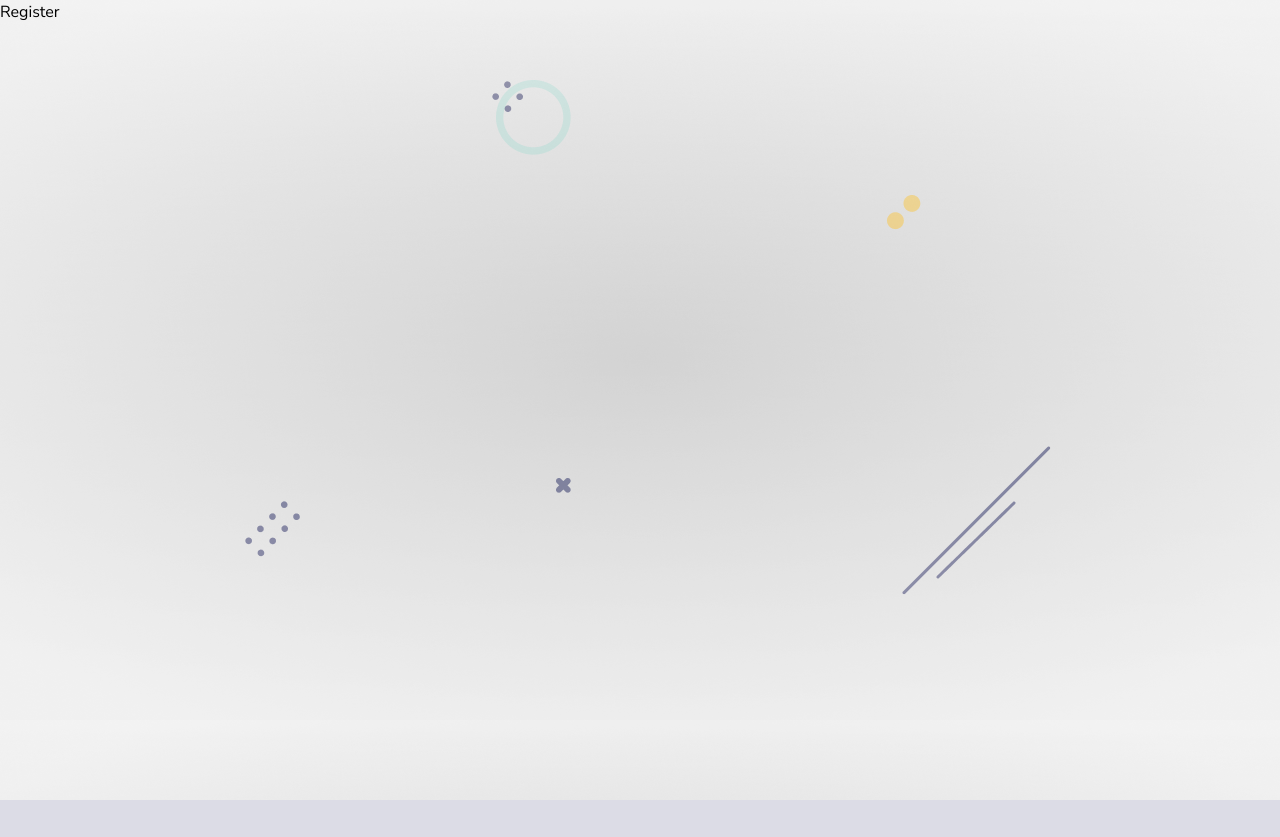
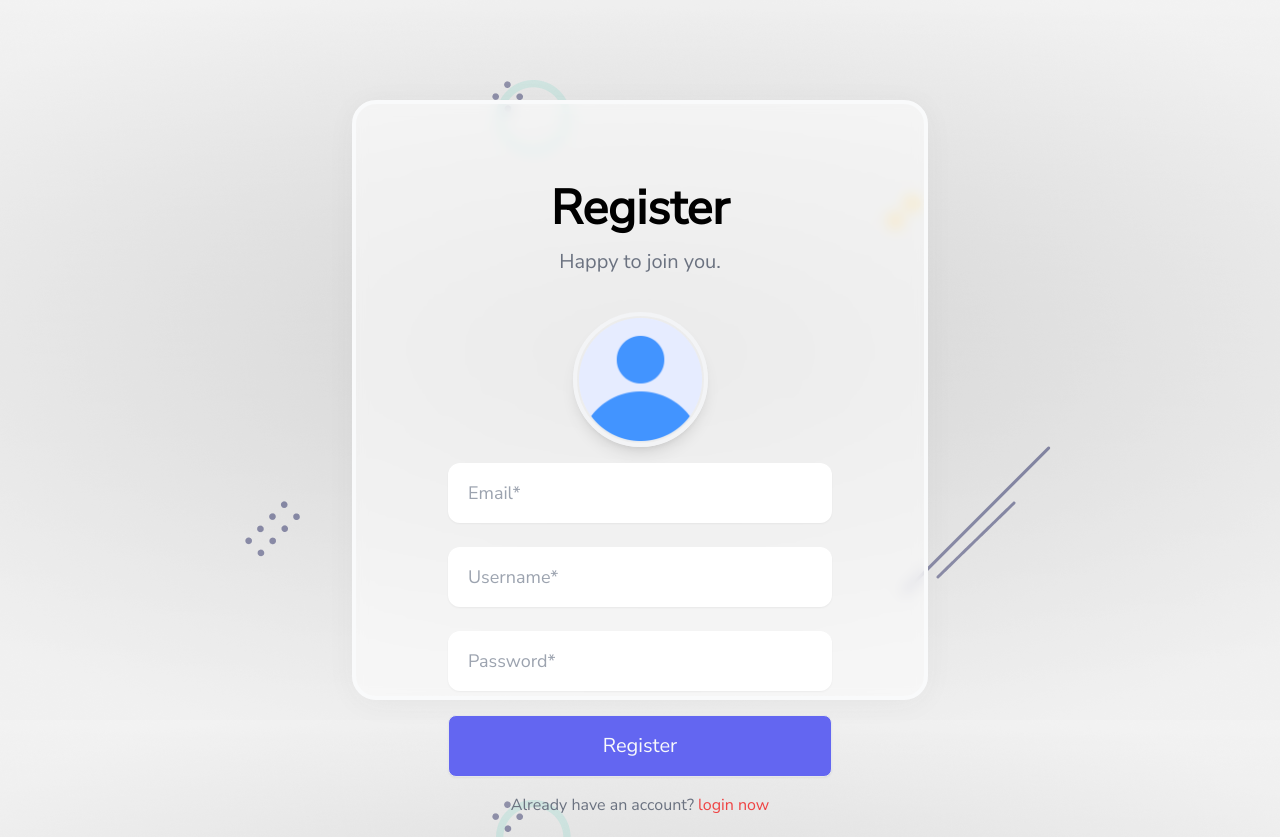
Before and after one commit to tsato1/MERNApp, a React (Create React App) app in the folder client/: page /register in a window 1280 px wide. Before the commit the page ends 800 px from the top, so only its background shows below. Built offline with nearby package versions, Linux system fonts and the light colour scheme.

Commit message:
feat: register form

```diff
--- a/client/src/components/Register.js
+++ b/client/src/components/Register.js
@@ -1,7 +1,75 @@
-import React from 'react'
+import React, { useState } from 'react'
+import {Link} from 'react-router-dom'
+import avatar from '../assets/profile.png'
+import { Toaster } from 'react-hot-toast'
+import { useFormik } from 'formik'
+import { validateRegisterForm } from '../helper/validate'
+import convertToBase64 from '../helper/convert'
+
+import styles from '../styles/Username.module.css'
 
 export default function Register() {
+
+  const [file, setFile] = useState();
+
+  /** validate only when the submit butten is clicked */
+  const formik = useFormik(
+    {
+      initialValues: {
+        email: '',
+        username: '',
+        password: ''
+      },
+      validate: validateRegisterForm,
+      validateOnBlur: false,
+      validateOnChange: false,
+      onSubmit: async values => {
+        values = await Object.assign(values, { profile: file  || '' })
+        console.log(values)
+      }
+    }
+  )
+
+  const onUpload = async event => {
+    const base64 = await convertToBase64(event.target.files[0]);
+    setFile(base64);
+
+  }
+
   return (
-    <div>Register</div>
+    <div className='container mx-auto'>
+
+      <Toaster position='top-center' reverseOrder={false} />
+
+      <div className='flex justify-center items-center h-screen'>
+        <div className={styles.glass} style={{width: "45%"}}>
+          <div className='title flex flex-col items-center'>
+            <h4 className='text-5xl font-bold'>Register</h4>
+            <span className='py-4 text-xl w-2/3 text-center text-gray-500'>Happy to join you.</span>
+          </div>
+
+          <form className='py-1' onSubmit={formik.handleSubmit}>
+            <div className='profile flex justify-center py-4'>
+              <label htmlFor='profile'>
+                <img src={file || avatar} className={styles.profile_img} alt="avater"/>
+              </label>
+
+              <input onChange={onUpload} type='file' id='profile' name='profile' />
+            </div>
+
+            <div className='textbox flex flex-col items-center gap-6'>
+              <input {...formik.getFieldProps('email')} className={styles.textbox} type="text" placeholder='Email*' />
+              <input {...formik.getFieldProps('username')} className={styles.textbox} type="text" placeholder='Username*' />
+              <input {...formik.getFieldProps('password')} className={styles.textbox} type="password" placeholder='Password*' />
+              <button className={styles.btn} type="submit">Register</button>
+            </div>
+
+            <div className='text-center py-4'>
+              <span className='text-gray-500'>Already have an account?  <Link className='text-red-500' to="/">login now</Link></span>
+            </div>
+          </form>
+        </div>
+      </div>
+    </div>
   )
 }
--- /dev/null
+++ b/client/src/helper/convert.js
@@ -0,0 +1,14 @@
+/** convert image into base64 format */
+export default function convertToBase64(file) {
+    return new Promise((resolve, reject) => {
+        const fileReader = new FileReader();
+
+        fileReader.readAsDataURL(file);
+        fileReader.onload = () => {
+            resolve(fileReader.result)
+        }
+        fileReader.onerror = error => {
+            reject(error)
+        }
+    })
+}
--- a/client/src/helper/validate.js
+++ b/client/src/helper/validate.js
@@ -23,6 +23,15 @@
 
     return errors;
 }
+
+export async function validateRegisterForm(values) {
+    const errors = verifyUsername({} , values);
+    verifyPassword(errors, values);
+    verifyEmail(errors, values);
+    return errors;
+}
+
+/* **************************************** */
 
 /** validate username */
 function verifyUsername(error = {}, values) {
@@ -56,3 +65,18 @@
 
     return error;
 }
+
+/** validate email */
+function verifyEmail(error = {}, values) {
+    if (!values.email) {
+        error.email = toast.error("Email required")
+    }
+    else if (values.email.includes(" ")) {
+        error.email = toast.error("Invalid email")
+    }
+    else if (!/^[A-Z0-9._%+-]+@[A-Z0-9.-]+\.[A-Z]{2,4}$/i.test(values.email)) {
+        error.email = toast.error("Invalid email")
+    }
+
+    return error;
+}
--- a/client/src/styles/Username.module.css
+++ b/client/src/styles/Username.module.css
@@ -24,3 +24,7 @@
 .btn:hover {
     background-color: #ff6a6a;
 }
+
+input[type='file'] {
+    display: none;
+}
```
